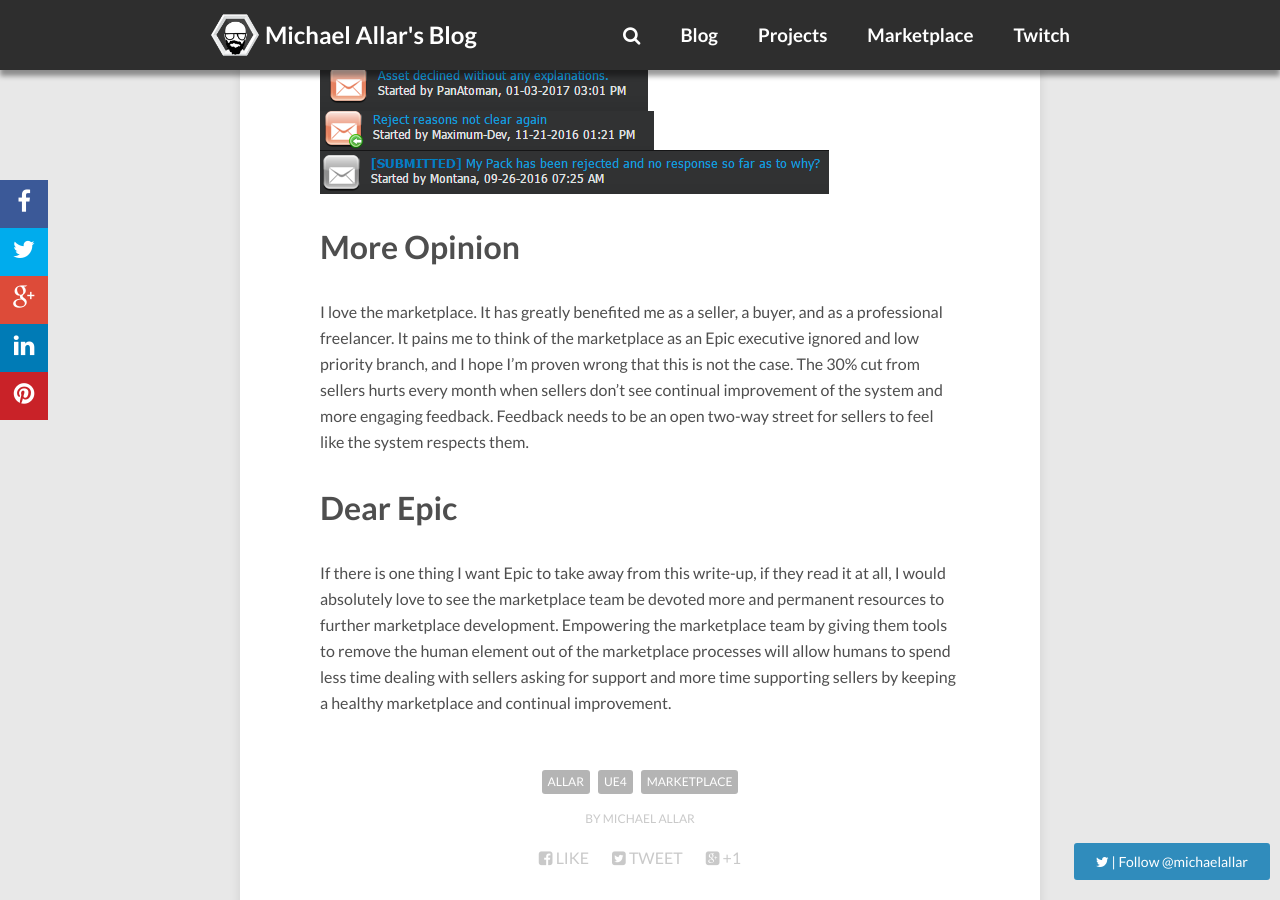
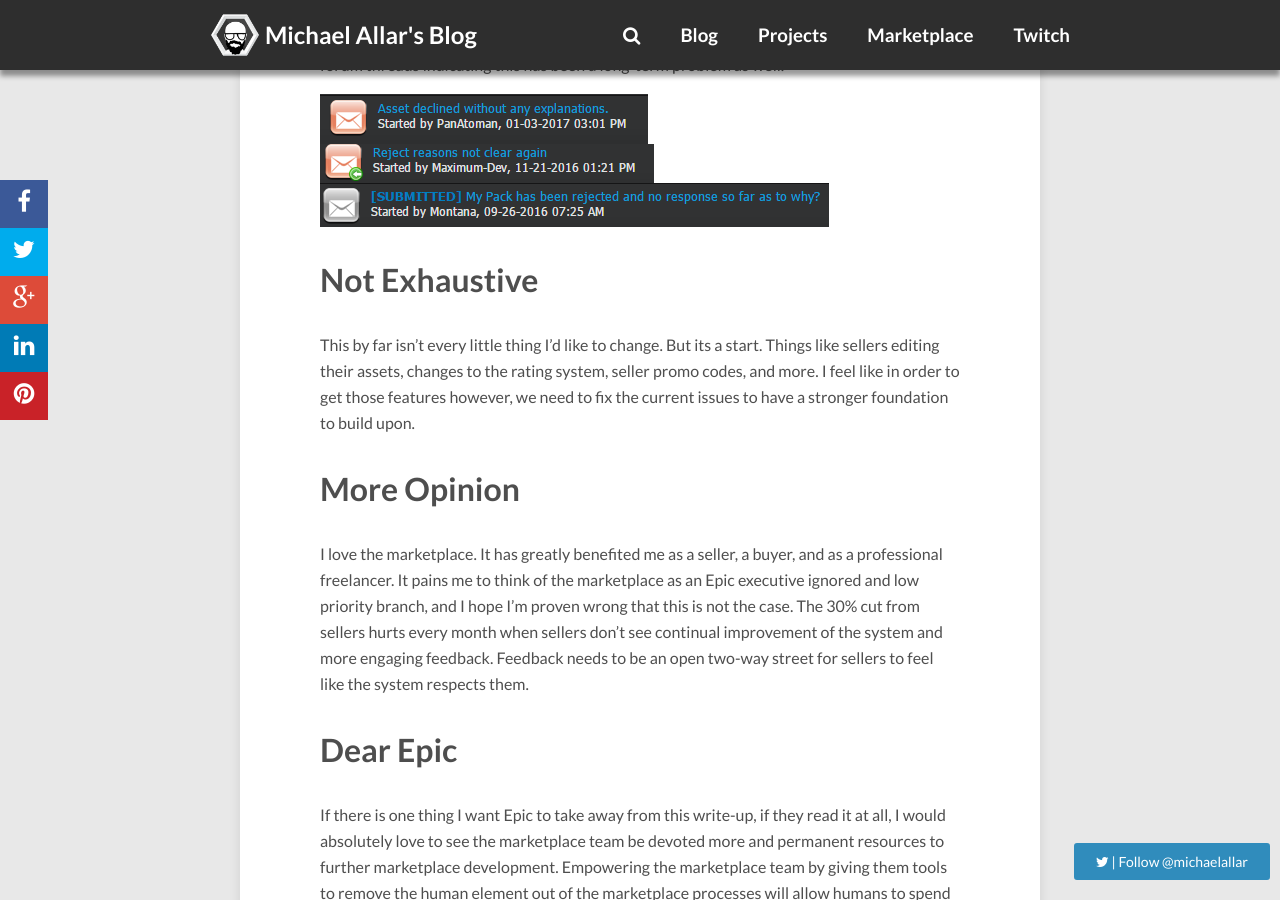
Before and after one commit to Allar/allar.github.io, a Jekyll site: the page built from blog/_posts/2017-02-17-Marketplace-Issues.md, in a window 1280 px wide and 900 px high, scrolled down 18822 px. Built offline with Jekyll 4.4.1, drawn with Linux system fonts in a browser that asks for light colours; nearby versions of some CDN libraries; comment, search, counter and statistics services are not loaded; some of the changed text lies outside the part shown.

Commit message:
Added Not Exhaustive

```diff
--- a/blog/_posts/2017-02-17-Marketplace-Issues.md
+++ b/blog/_posts/2017-02-17-Marketplace-Issues.md
@@ -276,6 +276,10 @@
 
 ![Rejected Vagueness](/images/mp/rejects.png)
 
+# Not Exhaustive
+
+This by far isn't every little thing I'd like to change. But its a start. Things like sellers editing their assets, changes to the rating system, seller promo codes, and more. I feel like in order to get those features however, we need to fix the current issues to have a stronger foundation to build upon.
+
 # More Opinion
 
 I love the marketplace. It has greatly benefited me as a seller, a buyer, and as a professional freelancer. It pains me to think of the marketplace as an Epic executive ignored and low priority branch, and I hope I'm proven wrong that this is not the case. The 30% cut from sellers hurts every month when sellers don't see continual improvement of the system and more engaging feedback. Feedback needs to be an open two-way street for sellers to feel like the system respects them.
```
